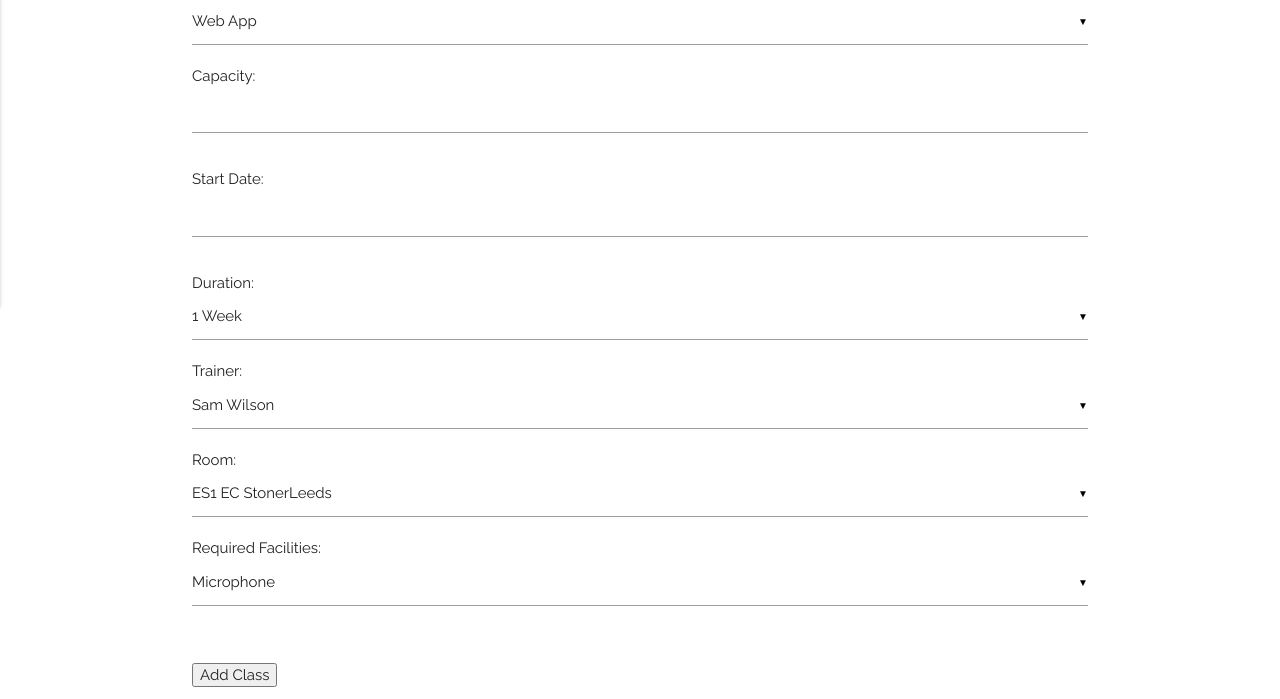
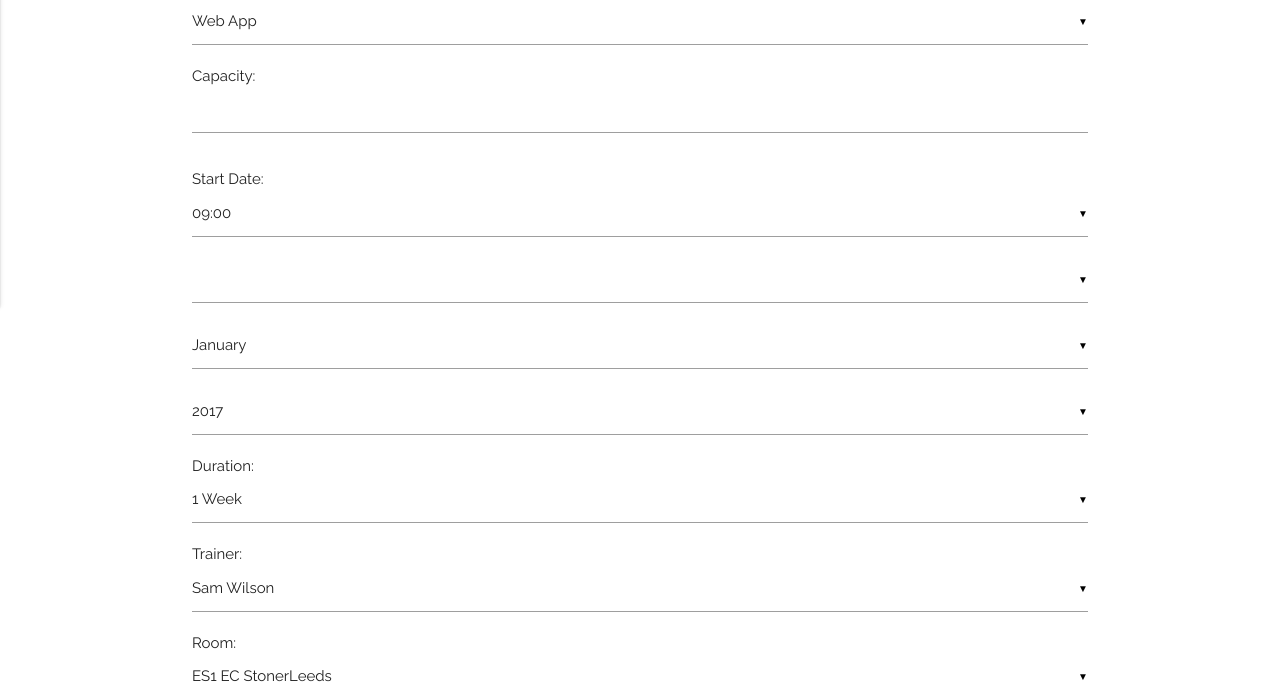
Before and after one commit to DutchGH/ProjectNarwhal, a Flask app: page /addclass in a window 1280 px wide. Shown: the part 554-1253 px from the top of the page. Run offline with Flask 2, Linux system fonts and the light colour scheme; a user stored in the database is signed in; data comes from the database, SQL or seed files in the repository; both versions use the stored data as it was after the commit; some libraries are stand-ins or nearby versions.

Commit message:
Split date into 4 separate forms

```diff
--- a/Server/app/forms.py
+++ b/Server/app/forms.py
@@ -41,6 +41,12 @@ class CreateClass(Form):
     title = StringField('title', validators = [InputRequired()])
     description = StringField('description', validators = [InputRequired()])
     capacity = IntegerField('capacity', validators = [InputRequired()])
+    dateYear = SelectField('dateYear',  choices = [(2017, '2017'), (2018, '2018'), (2019, '2019'), (2020, '2020')], validators = [InputRequired()])
+    dateMonth = SelectField('dateMonth',  choices = [(1, 'January'), (2, 'February'), (3, 'March'), (4, 'April'), (5, 'May'), (6, 'June'), (7, 'July'), (8, 'August'),
+        	                                       (9, 'September'), (10, 'October'), (11, 'November'), (12, 'December')], validators = [InputRequired()])
+    dateDay = SelectField('dateDay',  choices = [], validators = [InputRequired()])
+    dateHour = SelectField('dateHour',  choices = [(9, '09:00'), (10, '10:00'), (11, '11:00'), (12, '12:00'), (13, '13:00'), (14, '14:00'), (15, '15:00'), (16, '16:00'),
+        	                                       (17, '17:00'), (18, '18:00')], validators = [InputRequired()])
     startTime = DateTimeField('startTime', validators = [InputRequired()])
     duration = SelectField('duration',  choices = [(1, '1 Week'), (2, '2 Week'), (3, '3 Week'), (4, '4 Week'), (5, '5 Week'), (6, '6 Week'), (7, '7 Week'), (8, '8 Week'),
         	                                       (9, '9 Week'), (10, '10 Week'), (11, '11 Week'), (12, '12 Week')], validators = [InputRequired()])
--- a/Server/app/templates/newClass.html
+++ b/Server/app/templates/newClass.html
@@ -26,7 +26,10 @@
             Capacity: {{ form.capacity }}
         </p>
         <p>
-            Start Date: {{ form.startTime }}
+            Start Date: {{ form.dateHour }}
+            {{ form.dateDay }}
+            {{ form.dateMonth }}
+            {{ form.dateYear }}
         </p>
         <p>
             Duration: {{ form.duration }}
```
Also changed, not shown: Server/app.db.
